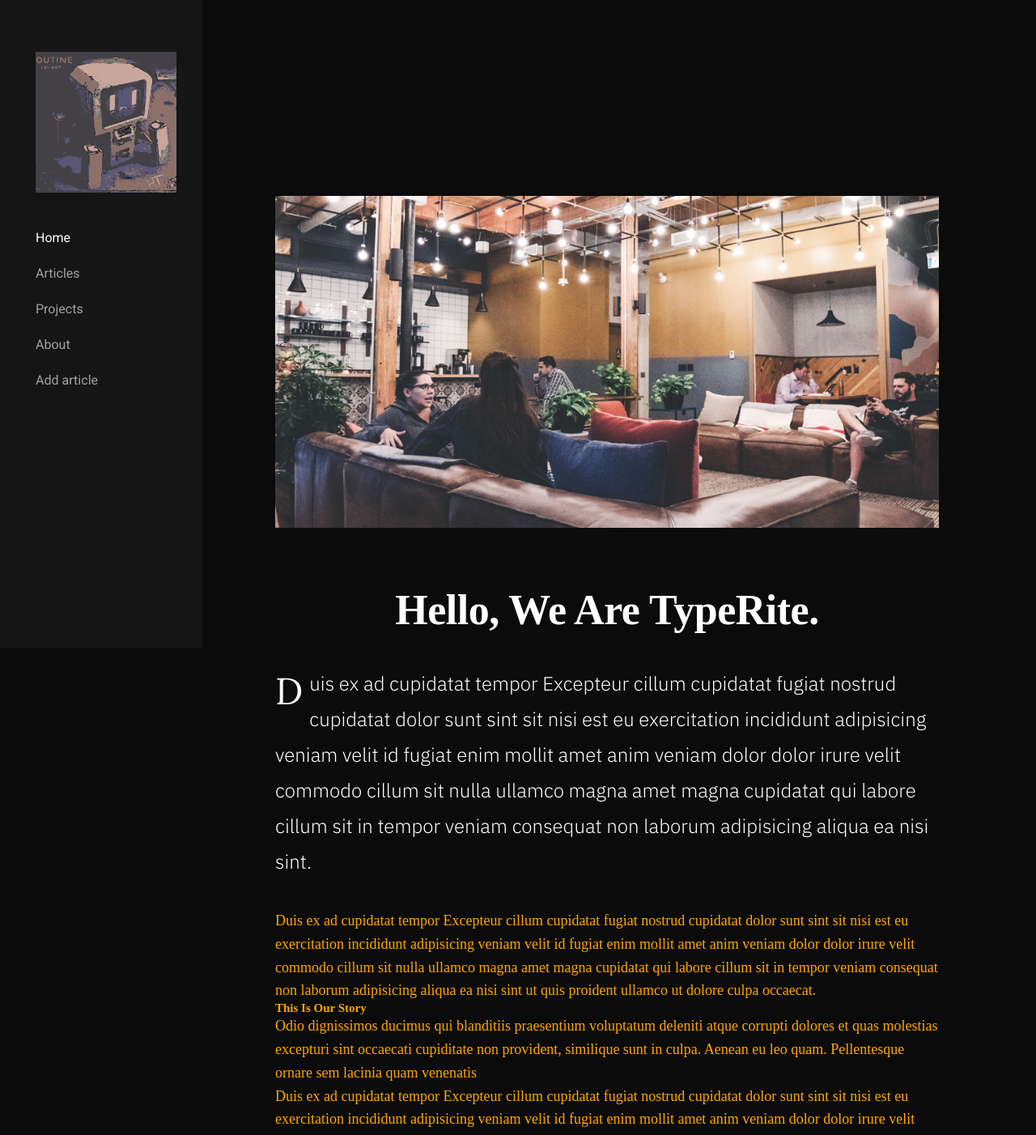
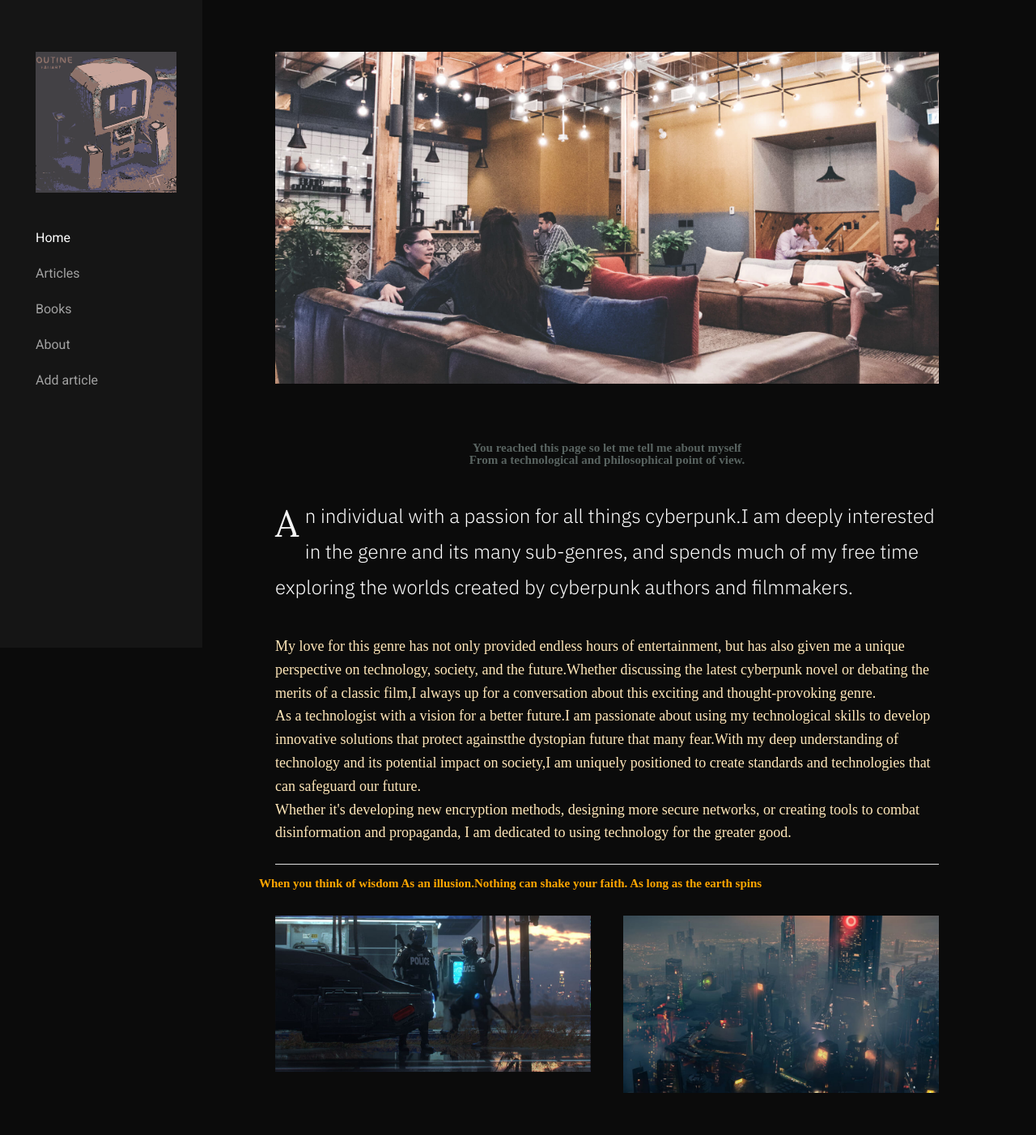
Before and after one commit to offgrid88/ka-blog, a Flask app: page /about in a window 1280 px wide. Shown: the top 1402 px of the page at 81% size. Run offline with Flask 2, Linux system fonts and the light colour scheme; parts of the project's set-up code (start-up, migrations or seed data) failed here and were passed over.

Commit message:
Great improvement

```diff
--- a/docker-compose.yml
+++ b/docker-compose.yml
@@ -21,8 +21,8 @@ services:
       dockerfile: Dockerfile
     command: gunicorn --config gunicorn_config.py wsgi:app
     #command: python3 wsgi.py
-    expose:
-      - 5000
+    ports:
+      - 5000:5000
     env_file:
       - ./.env
     volumes:
--- a/services/web/app/routes.py
+++ b/services/web/app/routes.py
@@ -53,6 +53,12 @@ def articles():
     print(allPosts)
     return render_template('articles.html', posts = allPosts)
 
+@app.route('/books')
+def books():
+    allPosts = postsDB.find({})
+    print(allPosts)
+    return render_template('articles.html', posts = allPosts)
+
 @app.route('/fullpost', methods=['GET'])
 def showFullPost():
     postId = request.args.get('postId')
@@ -64,25 +70,6 @@ def getCurrentDateTime():
     dt_string = currentDateTime.strftime("%d/%m/%Y %H:%M:%S")
     return dt_string
 
-#Write Post
-
-"""@app.route('/writepost', methods=['GET', 'POST'])
-def writePost():
-
-    if 'name' not in session:
-        return redirect('/login')
-
-    else:
-        userProfile = usersDB.find_one({'username': session['username']})
-        if request.method == 'POST':
-            postInsert = postsDB.insert_one( { 'username': session['username'],
-                'created_at': getCurrentDateTime(), 'updated_at': None, 'title': request.form['title'],
-                'content': request.form['content'], 'image': request.form['image']} )
-            flash('Post Submitted Successfully')
-            return redirect('/')
-        else:
-            return render_template('writepost.html', userProfile = userProfile)
-"""
 
 
 @app.route('/about')
@@ -109,47 +96,3 @@ def add_article():
         inserted_id=postsDB.insert_one(json).inserted_id
         print(inserted_id)
         return render_template('fullpost.html', post = inserted_id)
-
-@app.route("/login", methods=["POST", "GET"])
-def login():
-    message = 'Please login to your account'
-    if "email" in session:
-        return redirect(url_for("logged_in"))
-
-    if request.method == "POST":
-        email = request.form.get("email")
-        password = request.form.get("password")
-
-
-        email_found = records.find_one({"email": email})
-        if email_found:
-            email_val = email_found['email']
-            passwordcheck = email_found['password']
-
-            if bcrypt.checkpw(password.encode('utf-8'), passwordcheck):
-                session["email"] = email_val
-                return redirect(url_for('logged_in'))
-            else:
-                if "email" in session:
-                    return redirect(url_for("logged_in"))
-                message = 'Wrong password'
-                return render_template('login.html', message=message)
-        else:
-            message = 'Email not found'
-            return render_template('login.html', message=message)
-    return render_template('login.html', message=message)
-
-
-
-@app.route('/register',methods=["POST", "GET"])
-def register():
-    if request.method == 'GET':
-        return render_template('register.html')
-    else:
-        email = request.form['email']
-        username=request.form['user']
-        password=request.form['password']
-        verif_pass=request.form['verif_pass']
-        print( username, password, verif_pass)
-        return email
-        #return render_template('register.html')
--- a/services/web/app/static/css/base.css
+++ b/services/web/app/static/css/base.css
@@ -78,10 +78,19 @@ hr {
 }
 
 /* 1. Correct the inheritance and scaling of font size in all browsers.
+pre {
+
+
+  overflow-x: auto;
+}
  * 2. Correct the odd `em` font sizing in all browsers. */
 pre {
   font-family: monospace, monospace;  /* 1 */
   font-size: 1em;  /* 2 */
+  color:#ffffff;
+  background: #000000;
+  padding: 2.4rem 3.2rem 3.2rem;
+  font-weight:bold;
 }
 
 /* -------------------------------------------------------------------
@@ -339,7 +348,7 @@ object {
 /* -------------------------------------------------------------------
  * ## Typography resets
  * ------------------------------------------------------------------- */
-div, dl, dt, dd, ul, ol, li, h1, h2, h3, h4, h5, h6, pre, form, p, blockquote, th, td {
+div, dl, dt, dd, ul, ol, li, h1, h3, h4, h5, h6, form, blockquote, th, td {
   margin: 1;
   padding: 1;
   color: #ffa600;;
@@ -350,6 +359,7 @@ p {
   line-height: 1.6;
   margin-bottom: auto;
   text-rendering: optimizeLegibility;
+  color: #ffe7b9;;
 
 }
 
--- a/services/web/app/static/css/main.css
+++ b/services/web/app/static/css/main.css
@@ -350,11 +350,7 @@ pre {
   font-family: Consolas, "Andale Mono", Courier, "Courier New", monospace;
 }
 
-pre {
-  padding: 2.4rem 3.2rem 3.2rem;
-  background: #efefef;
-  overflow-x: auto;
-}
+
 
 code {
   font-size: 1.4rem;
@@ -2820,7 +2816,7 @@ body.search-is-visible {
 
 .content__page-header {
   text-align: center;
-
+  color: rgba(166, 187, 182, 0.5);
   margin-bottom: 4rem;
 }
 
--- a/services/web/app/templates/about.html
+++ b/services/web/app/templates/about.html
@@ -3,32 +3,7 @@
 {% include 'header.html'%}
 
 
-        <!-- search
-        ================================================== -->
-        <div class="s-search">
 
-            <div class="search-block">
-
-                <form role="search" method="get" class="search-form" action="#">
-                    <label>
-                        <span class="hide-content">Search for:</span>
-                        <input type="search" class="search-field" placeholder="Type Keywords" value="" name="s" title="Search for:" autocomplete="off">
-                    </label>
-                    <input type="submit" class="search-submit" value="Search">
-                </form>
-
-                <a href="#0" title="Close Search" class="search-close">Close</a>
-
-            </div>  <!-- end search-block -->
-
-            <!-- search modal trigger -->
-            <a href="#0" class="search-trigger">
-                <svg xmlns="http://www.w3.org/2000/svg" width="24" height="24" viewBox="0 0 24 24" style="fill:rgba(0, 0, 0, 1);transform:;-ms-filter:"><path d="M10,18c1.846,0,3.543-0.635,4.897-1.688l4.396,4.396l1.414-1.414l-4.396-4.396C17.365,13.543,18,11.846,18,10 c0-4.411-3.589-8-8-8s-8,3.589-8,8S5.589,18,10,18z M10,4c3.309,0,6,2.691,6,6s-2.691,6-6,6s-6-2.691-6-6S6.691,4,10,4z"></path></svg>
-                <span>Search</span>
-            </a>
-            <span class="search-line"></span>
-
-        </div> <!-- end s-search -->
 
 
         <!-- site content
@@ -47,67 +22,72 @@
                     </div>
 
                     <div class="content__page-header">
-                        <h1 class="display-1">
-                        Hello, We Are TypeRite.
-                        </h1>
+                        <h2 >
+                        You reached this page so let me tell me about myself
+                        </h2>
+                        <h2 >
+                        From a technological and philosophical point of view.
+                        </h2>
                     </div> <!-- end content__page-header -->
 
                     <p class="lead drop-cap">
-                    Duis ex ad cupidatat tempor Excepteur cillum cupidatat
-                    fugiat nostrud cupidatat dolor sunt sint sit nisi est eu exercitation
-                    incididunt adipisicing veniam velit id fugiat enim mollit amet anim veniam dolor
-                    dolor irure velit commodo cillum sit nulla ullamco magna amet magna cupidatat qui
-                    labore cillum sit in tempor veniam consequat non laborum adipisicing aliqua
-                    ea nisi sint.
+                        An individual with a passion for all things cyberpunk.I am deeply interested in the genre and its many sub-genres,
+                        and spends much of my free time exploring the worlds created by cyberpunk authors and filmmakers.
+                    </p>
+                    <p>
+                        My love for this genre has not only provided endless hours of entertainment, but has also given me a unique perspective
+                         on technology, society, and the future.Whether discussing the latest cyberpunk novel or debating the merits
+                         of a classic film,I always up for a conversation about this exciting and thought-provoking genre.
+
                     </p>
 
                     <p>
-                    Duis ex ad cupidatat tempor Excepteur cillum cupidatat fugiat nostrud cupidatat
-                    dolor sunt sint sit nisi est eu exercitation incididunt adipisicing veniam velit
-                    id fugiat enim mollit amet anim veniam dolor dolor irure velit commodo cillum sit
-                    nulla ullamco magna amet magna cupidatat qui labore cillum sit in tempor veniam
-                    consequat non laborum adipisicing aliqua ea nisi sint ut quis proident ullamco ut
-                    dolore culpa occaecat.
-                    </p>
-
-                    <h2>This Is Our Story</h2>
+                        As a technologist with a vision for a better future.I am passionate about using my technological skills to develop
+                         innovative solutions that protect againstthe dystopian future that many fear.With my deep understanding of technology
+                         and its potential impact on society,I am uniquely positioned to create standards and technologies that can
+                         safeguard our future.
 
                     <p>
-                    Odio dignissimos ducimus qui blanditiis praesentium voluptatum deleniti atque corrupti
-                    dolores et quas molestias excepturi sint occaecati cupiditate non provident, similique
-                    sunt in culpa. Aenean eu leo quam. Pellentesque ornare sem lacinia quam venenatis
-
-                    <p>
-                    Duis ex ad cupidatat tempor Excepteur cillum cupidatat fugiat nostrud cupidatat dolor
-                    sunt sint sit nisi est eu exercitation incididunt adipisicing veniam velit id fugiat enim
-                    mollit amet anim veniam dolor dolor irure velit commodo cillum sit nulla ullamco. Lorem
-                    ipsum Nisi amet fugiat eiusmod et aliqua ad qui ut nisi Ut aute anim mollit fugiat aute.
+                        Whether it's developing new encryption methods, designing more secure networks,
+                        or creating tools to combat disinformation and propaganda,
+                        I am dedicated to using technology for the greater good.
                     </p>
 
                     <hr>
 
+
                     <div class="row block-large-1-2 block-tab-full">
+                        <h2>When you think of wisdom  As an illusion.Nothing can shake your faith. As long as the earth spins</h2>
                         <div class="column">
-                            <h4>Who We Are.</h4>
-                            <p>Lorem ipsum Nisi amet fugiat eiusmod et aliqua ad qui ut nisi Ut aute anim mollit fugiat qui sit ex occaecat et eu mollit nisi pariatur fugiat deserunt dolor veniam reprehenderit aliquip magna nisi consequat aliqua veniam in aute ullamco Duis laborum ad non pariatur sit.</p>
+
+
+                            <img src="/static/pics/Cyberpunk1.jpg" alt="">
                         </div>
 
                         <div class="column">
-                            <h4>Our Mission.</h4>
-                            <p>Lorem ipsum Nisi amet fugiat eiusmod et aliqua ad qui ut nisi Ut aute anim mollit fugiat qui sit ex occaecat et eu mollit nisi pariatur fugiat deserunt dolor veniam reprehenderit aliquip magna nisi consequat aliqua veniam in aute ullamco Duis laborum ad non pariatur sit.</p>
+
+                            <img src="/static/pics/Cyberpunk2.jpg" alt="">
                         </div>
 
                         <div class="column">
-                            <h4>Our Vision.</h4>
-                            <p>Lorem ipsum Nisi amet fugiat eiusmod et aliqua ad qui ut nisi Ut aute anim mollit fugiat qui sit ex occaecat et eu mollit nisi pariatur fugiat deserunt dolor veniam reprehenderit aliquip magna nisi consequat aliqua veniam in aute ullamco Duis laborum ad non pariatur sit.</p>
+
+                            <img src="/static/pics/Cyberpunk3.jpg" alt="">
                         </div>
 
                         <div class="column">
-                            <h4>Our Core Values.</h4>
-                            <p>Lorem ipsum Nisi amet fugiat eiusmod et aliqua ad qui ut nisi Ut aute anim mollit fugiat qui sit ex occaecat et eu mollit nisi pariatur fugiat deserunt dolor veniam reprehenderit aliquip magna nisi consequat aliqua veniam in aute ullamco Duis laborum ad non pariatur sit.</p>
+
+                            <img src="/static/pics/Cyberpunk4.jpg" alt="">
                         </div>
 
                     </div>
+                    </div>
+
+
+                </section>
+
+            </main>
+
+        </div> <!-- end s-content -->
 
                 </section>
 
--- a/services/web/app/templates/add_article.html
+++ b/services/web/app/templates/add_article.html
@@ -14,9 +14,9 @@
 
                     <div class="media-wrap">
                         <div class="content__page-header">
-                            <h4 text-align=center class="display-1">
-                                Create article
-                            </h4>
+                            <p text-align=center class="display-1">
+                                Write something ....
+                            </p>
                         </div> <!-- end content__page-header -->
 
 
--- a/services/web/app/templates/header.html
+++ b/services/web/app/templates/header.html
@@ -67,7 +67,7 @@
                         <a href="articles" title="">Articles</a>
 
                     </li>
-                    <li><a href="projects" title="">Projects</a></li>
+                    <li><a href="books" title="">Books</a></li>
                     <li><a href="about" title="">About</a></li>
 
                     <li><a href="add_article" title="">Add article</a></li>
```
Also changed, not shown: services/web/app/static/js/main.js (+1 -52 lines), services/web/app/templates/home.html (+8 -42 lines), services/web/app/static/pics/Cyberpunk1.jpeg (deleted), services/web/app/static/pics/Cyberpunk1.jpg (added), services/web/app/static/pics/Cyberpunk2.jpeg (deleted), services/web/app/static/pics/Cyberpunk2.jpg (added), services/web/app/static/pics/Cyberpunk3.jpeg (deleted), services/web/app/static/pics/Cyberpunk3.jpg (added), 1 other file.
